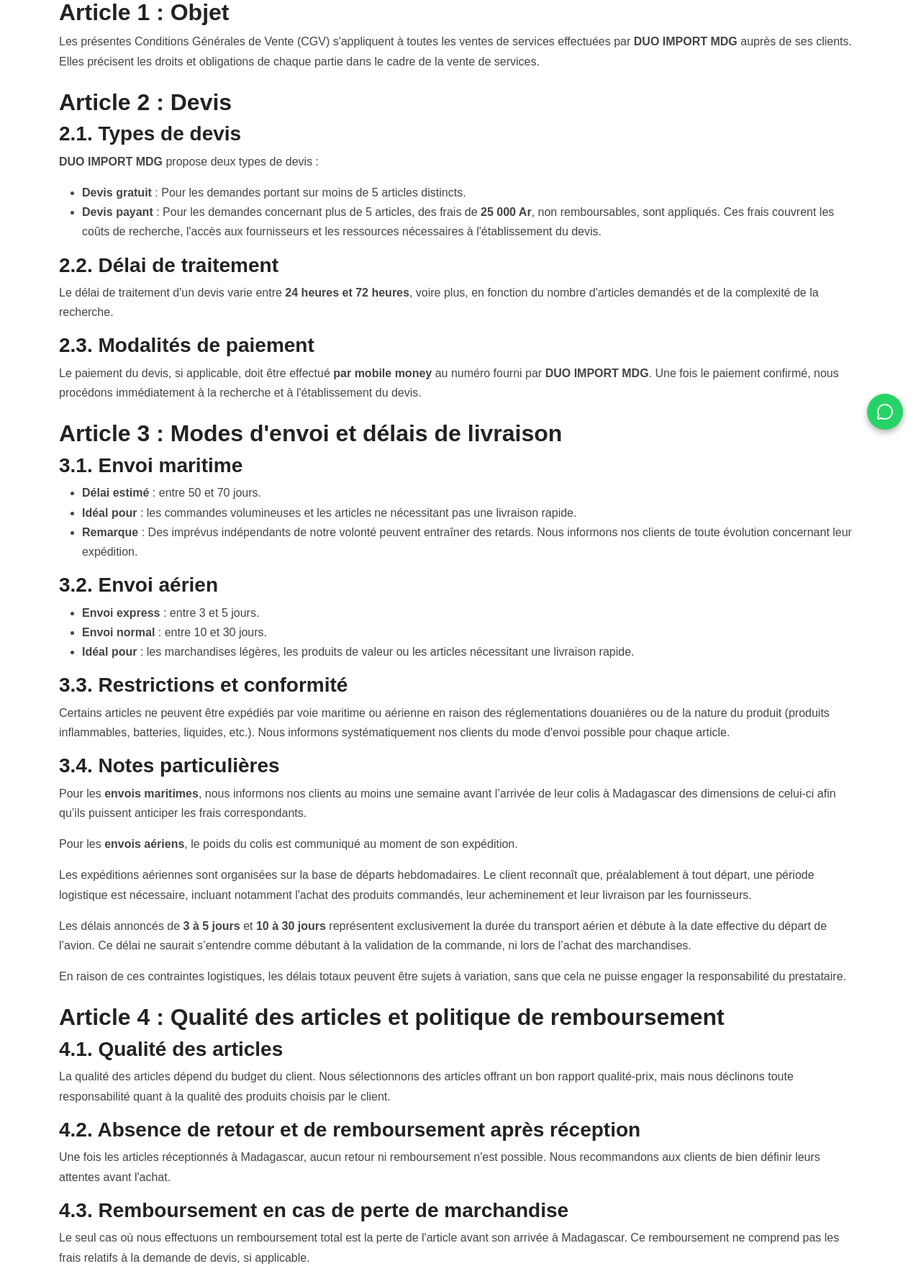
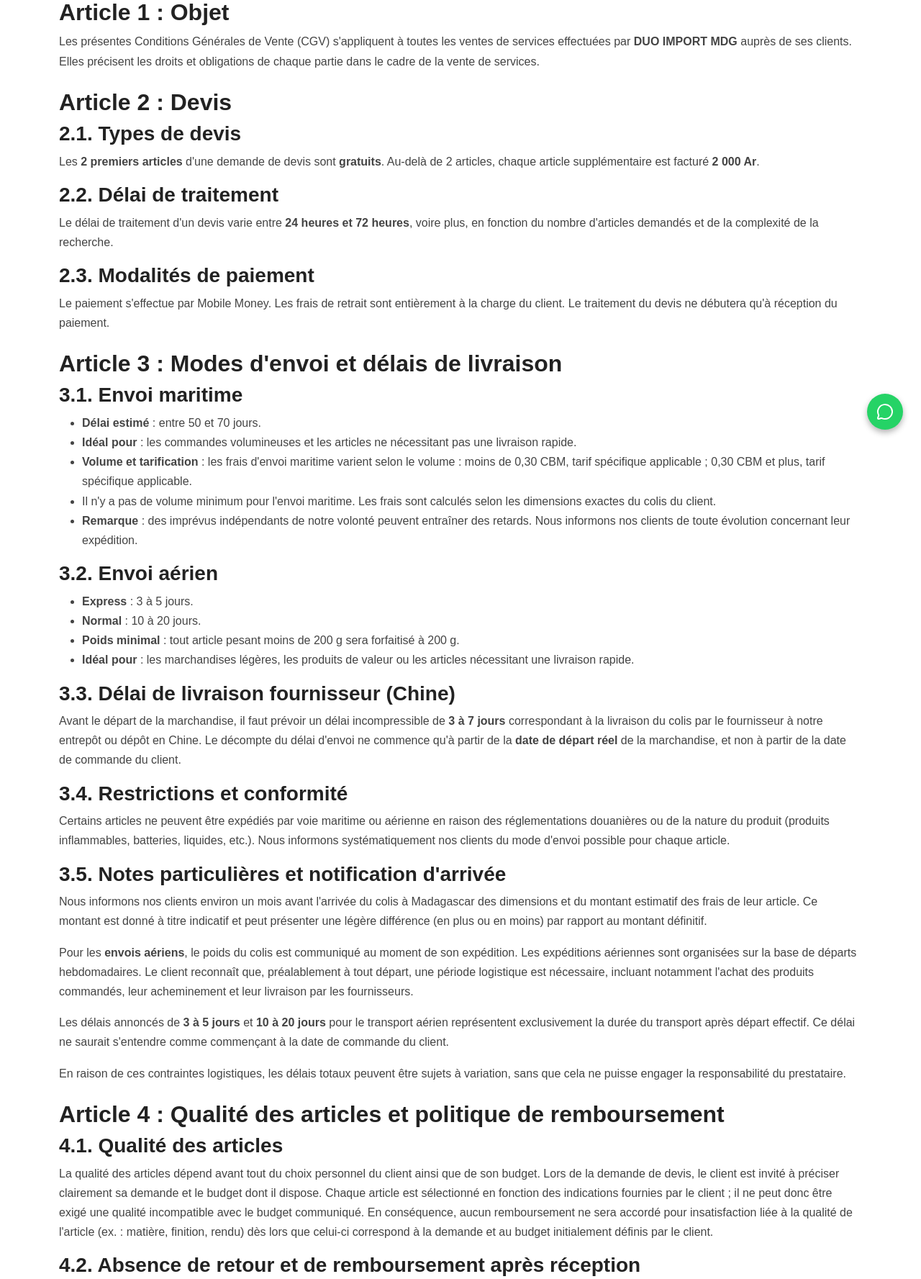
Before and after one commit to thierry1804/duosite, a Symfony app: template templates/cgv/index.html.twig in a window 1280 px wide. Shown: the part 178-1955 px from the top of the page at 72% size. Run offline with Twig, Linux system fonts and the light colour scheme; the template is opened without the code that fills it, so the values that code supplies are empty; some libraries are stand-ins or nearby versions; some web fonts are replaced.

Commit message:
Mise a jour CGV, devis et coherences client (devis, delais, paiement)
Alignement des regles de devis (2 articles gratuits, 2000 Ar), modes d'envoi,
modalites de paiement, article transport (CBM, poids 200g, preavis a un mois),
qualite et remboursement, et paiement (espces unique, frais non negociables).
Delais arien normal 10-20 j sur les formulaires et le site, encart modalites
sur la page devis, fallbacks 2000 Ar, migration item_price a 2000 Ar.

Made-with: Cursor

```diff
--- a/src/Entity/ImportOrder.php
+++ b/src/Entity/ImportOrder.php
@@ -286,7 +286,7 @@ class ImportOrder
         return match ($this->shippingType) {
             'maritime' => 'Envoi maritime (délai estimé : 50-70 jours)',
             'air_express' => 'Envoi aérien express (délai estimé : 3-5 jours)',
-            'air_normal' => 'Envoi aérien normal (délai estimé : 10-30 jours)',
+            'air_normal' => 'Envoi aérien normal (délai estimé : 10-20 jours)',
             default => $this->shippingType,
         };
     }
@@ -297,7 +297,7 @@ class ImportOrder
         return match ($this->shippingType) {
             'maritime' => 'Maritime (50-70 j.)',
             'air_express' => 'Aérien express (3-5 j.)',
-            'air_normal' => 'Aérien normal (10-30 j.)',
+            'air_normal' => 'Aérien normal (10-20 j.)',
             default => $this->shippingType,
         };
     }
--- a/src/Form/ImportOrderType.php
+++ b/src/Form/ImportOrderType.php
@@ -63,7 +63,7 @@ class ImportOrderType extends AbstractType
                 'choices' => [
                     'Envoi maritime (délai estimé : 50-70 jours)' => 'maritime',
                     'Envoi aérien express (délai estimé : 3-5 jours)' => 'air_express',
-                    'Envoi aérien normal (délai estimé : 10-30 jours)' => 'air_normal',
+                    'Envoi aérien normal (délai estimé : 10-20 jours)' => 'air_normal',
                 ],
                 'attr' => ['class' => 'form-control form-select'],
             ])
--- a/src/Form/QuoteType.php
+++ b/src/Form/QuoteType.php
@@ -72,7 +72,7 @@ class QuoteType extends AbstractType
                 'choices' => [
                     'Envoi maritime (délai estimé: 50-70 jours)' => 'maritime',
                     'Envoi aérien express (délai estimé: 3-5 jours)' => 'aerien_express',
-                    'Envoi aérien normal (délai estimé: 10-30 jours)' => 'aerien_normal',
+                    'Envoi aérien normal (délai estimé: 10-20 jours)' => 'aerien_normal',
                 ],
                 'expanded' => true,
                 'multiple' => true,
--- a/src/Service/QuoteFeeCalculator.php
+++ b/src/Service/QuoteFeeCalculator.php
@@ -30,7 +30,7 @@ class QuoteFeeCalculator
         $settings = $this->cachedSettings;
         // Règle métier fixe: 2 articles gratuits maximum par demande.
         $freeItemsLimit = 2;
-        $itemPrice = $settings ? $settings->getItemPrice() : 5000;
+        $itemPrice = $settings ? $settings->getItemPrice() : 2000;
         $itemCount = count($quote->getItems());
 
         if ($itemCount <= $freeItemsLimit) {
--- a/templates/cgv/index.html.twig
+++ b/templates/cgv/index.html.twig
@@ -15,17 +15,13 @@
         <h2>Article 2 : Devis</h2>
 
         <h3>2.1. Types de devis</h3>
-        <p><strong>DUO IMPORT MDG</strong> propose deux types de devis :</p>
-        <ul>
-            <li><strong>Devis gratuit</strong> : Pour les demandes portant sur moins de 5 articles distincts.</li>
-            <li><strong>Devis payant</strong> : Pour les demandes concernant plus de 5 articles, des frais de <strong>25 000 Ar</strong>, non remboursables, sont appliqués. Ces frais couvrent les coûts de recherche, l'accès aux fournisseurs et les ressources nécessaires à l'établissement du devis.</li>
-        </ul>
+        <p>Les <strong>2 premiers articles</strong> d'une demande de devis sont <strong>gratuits</strong>. Au-delà de 2 articles, chaque article supplémentaire est facturé <strong>2 000 Ar</strong>.</p>
 
         <h3>2.2. Délai de traitement</h3>
         <p>Le délai de traitement d'un devis varie entre <strong>24 heures et 72 heures</strong>, voire plus, en fonction du nombre d'articles demandés et de la complexité de la recherche.</p>
 
         <h3>2.3. Modalités de paiement</h3>
-        <p>Le paiement du devis, si applicable, doit être effectué <strong>par mobile money</strong> au numéro fourni par <strong>DUO IMPORT MDG</strong>. Une fois le paiement confirmé, nous procédons immédiatement à la recherche et à l'établissement du devis.</p>
+        <p>Le paiement s'effectue par Mobile Money. Les frais de retrait sont entièrement à la charge du client. Le traitement du devis ne débutera qu'à réception du paiement.</p>
     </section>
 
     <section class="mb-4">
@@ -35,24 +31,29 @@
         <ul>
             <li><strong>Délai estimé</strong> : entre 50 et 70 jours.</li>
             <li><strong>Idéal pour</strong> : les commandes volumineuses et les articles ne nécessitant pas une livraison rapide.</li>
-            <li><strong>Remarque</strong> : Des imprévus indépendants de notre volonté peuvent entraîner des retards. Nous informons nos clients de toute évolution concernant leur expédition.</li>
+            <li><strong>Volume et tarification</strong> : les frais d'envoi maritime varient selon le volume : moins de 0,30 CBM, tarif spécifique applicable ; 0,30 CBM et plus, tarif spécifique applicable.</li>
+            <li>Il n'y a pas de volume minimum pour l'envoi maritime. Les frais sont calculés selon les dimensions exactes du colis du client.</li>
+            <li><strong>Remarque</strong> : des imprévus indépendants de notre volonté peuvent entraîner des retards. Nous informons nos clients de toute évolution concernant leur expédition.</li>
         </ul>
 
         <h3>3.2. Envoi aérien</h3>
         <ul>
-            <li><strong>Envoi express</strong> : entre 3 et 5 jours.</li>
-            <li><strong>Envoi normal</strong> : entre 10 et 30 jours.</li>
+            <li><strong>Express</strong> : 3 à 5 jours.</li>
+            <li><strong>Normal</strong> : 10 à 20 jours.</li>
+            <li><strong>Poids minimal</strong> : tout article pesant moins de 200 g sera forfaitisé à 200 g.</li>
             <li><strong>Idéal pour</strong> : les marchandises légères, les produits de valeur ou les articles nécessitant une livraison rapide.</li>
         </ul>
 
-        <h3>3.3. Restrictions et conformité</h3>
+        <h3>3.3. Délai de livraison fournisseur (Chine)</h3>
+        <p>Avant le départ de la marchandise, il faut prévoir un délai incompressible de <strong>3 à 7 jours</strong> correspondant à la livraison du colis par le fournisseur à notre entrepôt ou dépôt en Chine. Le décompte du délai d'envoi ne commence qu'à partir de la <strong>date de départ réel</strong> de la marchandise, et non à partir de la date de commande du client.</p>
+
+        <h3>3.4. Restrictions et conformité</h3>
         <p>Certains articles ne peuvent être expédiés par voie maritime ou aérienne en raison des réglementations douanières ou de la nature du produit (produits inflammables, batteries, liquides, etc.). Nous informons systématiquement nos clients du mode d'envoi possible pour chaque article.</p>
 
-        <h3>3.4. Notes particulières</h3>
-        <p>Pour les <strong>envois maritimes</strong>, nous informons nos clients au moins une semaine avant l’arrivée de leur colis à Madagascar des dimensions de celui-ci afin qu’ils puissent anticiper les frais correspondants.</p>
-        <p>Pour les <strong>envois aériens</strong>, le poids du colis est communiqué au moment de son expédition.</p>
-        <p>Les expéditions aériennes sont organisées sur la base de départs hebdomadaires. Le client reconnaît que, préalablement à tout départ, une période logistique est nécessaire, incluant notamment l'achat des produits commandés, leur acheminement et leur livraison par les fournisseurs.</p>
-        <p>Les délais annoncés de <strong>3 à 5 jours</strong> et <strong>10 à 30 jours</strong> représentent exclusivement la durée du transport aérien et débute à la date effective du départ de l’avion. Ce délai ne saurait s’entendre comme débutant à la validation de la commande, ni lors de l’achat des marchandises.</p>
+        <h3>3.5. Notes particulières et notification d'arrivée</h3>
+        <p>Nous informons nos clients environ un mois avant l'arrivée du colis à Madagascar des dimensions et du montant estimatif des frais de leur article. Ce montant est donné à titre indicatif et peut présenter une légère différence (en plus ou en moins) par rapport au montant définitif.</p>
+        <p>Pour les <strong>envois aériens</strong>, le poids du colis est communiqué au moment de son expédition. Les expéditions aériennes sont organisées sur la base de départs hebdomadaires. Le client reconnaît que, préalablement à tout départ, une période logistique est nécessaire, incluant notamment l'achat des produits commandés, leur acheminement et leur livraison par les fournisseurs.</p>
+        <p>Les délais annoncés de <strong>3 à 5 jours</strong> et <strong>10 à 20 jours</strong> pour le transport aérien représentent exclusivement la durée du transport après départ effectif. Ce délai ne saurait s'entendre comme commençant à la date de commande du client.</p>
         <p>En raison de ces contraintes logistiques, les délais totaux peuvent être sujets à variation, sans que cela ne puisse engager la responsabilité du prestataire.</p>
     </section>
 
@@ -60,7 +61,7 @@
         <h2>Article 4 : Qualité des articles et politique de remboursement</h2>
 
         <h3>4.1. Qualité des articles</h3>
-        <p>La qualité des articles dépend du budget du client. Nous sélectionnons des articles offrant un bon rapport qualité-prix, mais nous déclinons toute responsabilité quant à la qualité des produits choisis par le client.</p>
+        <p>La qualité des articles dépend avant tout du choix personnel du client ainsi que de son budget. Lors de la demande de devis, le client est invité à préciser clairement sa demande et le budget dont il dispose. Chaque article est sélectionné en fonction des indications fournies par le client ; il ne peut donc être exigé une qualité incompatible avec le budget communiqué. En conséquence, aucun remboursement ne sera accordé pour insatisfaction liée à la qualité de l'article (ex. : matière, finition, rendu) dès lors que celui-ci correspond à la demande et au budget initialement définis par le client.</p>
 
         <h3>4.2. Absence de retour et de remboursement après réception</h3>
         <p>Une fois les articles réceptionnés à Madagascar, aucun retour ni remboursement n'est possible. Nous recommandons aux clients de bien définir leurs attentes avant l'achat.</p>
@@ -79,12 +80,12 @@
 
         <h3>5.1. Modes de paiement</h3>
         <ul>
-            <li><strong>Paiement par Mobile Money</strong> : Les frais de retrait et d'envoi sont à la charge du client.</li>
-            <li><strong>Paiement en espèces (cash)</strong> : Le paiement en espèces est accepté et se fait obligatoirement en notre présence.</li>
+            <li><strong>Paiement par Mobile Money</strong> : les frais de retrait et d'envoi sont à la charge du client.</li>
         </ul>
 
         <h3>5.2. Conditions de paiement</h3>
-        <p>Les paiements s'effectuent uniquement en face-à-face et client doit régler l'intégralité de sa commande.</p>
+        <p>Le paiement en espèces s'effectue exclusivement en face à face. Le client doit régler l'intégralité du montant de sa commande lors de cette rencontre.</p>
+        <p>Les frais d'envoi, qu'il s'agisse d'un envoi aérien ou maritime, sont fixes et non négociables.</p>
         <p>La commission est payable en deux fois : 50 % à la validation de la commande et 50 % avant la remise du colis.</p>
         <p>Les frais d'envoi doivent être payés intégralement avant toute récupération du colis.</p>
         <p>Aucun colis ne sera remis sans le paiement total des frais d'envoi et du solde de la commission.</p>
--- a/templates/contact/index.html.twig
+++ b/templates/contact/index.html.twig
@@ -273,7 +273,7 @@
                         <div id="collapseThree" class="accordion-collapse collapse" aria-labelledby="headingThree" data-bs-parent="#faqAccordion">
                             <div class="accordion-body">
                                 Les délais d'importation dépendent du type de produit, de la quantité, du mode de transport et de la saison.<br/>
-                                Pour le transport aérien, un départ est prévu chaque semaine. Le délai annoncé de 3 à 5 ou 10 à 30 jours correspond uniquement au transport et commence à partir du départ de l'avion, après réception des marchandises auprès des fournisseurs.<br/>
+                                Pour le transport aérien, un départ est prévu chaque semaine. Le délai annoncé de 3 à 5 ou 10 à 20 jours correspond uniquement au transport et commence à partir du départ de l'avion, après réception des marchandises auprès des fournisseurs.<br/>
                                 Pour le transport maritime, le délai moyen est de 50 à 70 jours.
                             </div>
                         </div>
--- a/templates/emails/quote.html.twig
+++ b/templates/emails/quote.html.twig
@@ -42,8 +42,8 @@
             <p>Nombre total d'articles : <strong>{{ feeDetails.itemCount|default(quote.items|length) }}</strong></p>
             <p>Articles gratuits : <strong>{{ feeDetails.freeItems|default(0) }}</strong></p>
             <p>Articles payants : <strong>{{ feeDetails.paidItems|default(quote.items|length) }}</strong></p>
-            <p>Prix par article : <strong>{{ feeDetails.itemPrice|default(5000)|number_format(0, ',', ' ') }} Ar</strong></p>
-            <p>Montant total : <strong>{{ feeDetails.totalFee|default(feeDetails.paidItems|default(quote.items|length) * feeDetails.itemPrice|default(5000))|number_format(0, ',', ' ') }} Ar</strong></p>
+            <p>Prix par article : <strong>{{ feeDetails.itemPrice|default(2000)|number_format(0, ',', ' ') }} Ar</strong></p>
+            <p>Montant total : <strong>{{ feeDetails.totalFee|default(feeDetails.paidItems|default(quote.items|length) * feeDetails.itemPrice|default(2000))|number_format(0, ',', ' ') }} Ar</strong></p>
             {% if quote.transactionReference %}
                 <p>Reference de paiement client : <strong>{{ quote.transactionReference }}</strong></p>
             {% endif %}
--- a/templates/emails/quote_confirmation.html.twig
+++ b/templates/emails/quote_confirmation.html.twig
@@ -54,14 +54,14 @@
             {% if feeDetails.paymentRequired|default(false) %}
                 <div style="background-color: #f8d7da; color: #721c24; padding: 15px; margin: 20px 0; border-radius: 5px;">
                     <h3 style="margin-top: 0;">Paiement requis</h3>
-                    <p>Pour traiter votre demande, un paiement de <strong>{{ feeDetails.totalFee|default(5000)|number_format(0, ',', ' ') }} Ar</strong> est nécessaire.</p>
+                    <p>Pour traiter votre demande, un paiement de <strong>{{ feeDetails.totalFee|default(2000)|number_format(0, ',', ' ') }} Ar</strong> est nécessaire.</p>
 
                     <h4>Détails du calcul:</h4>
                     <ul>
                         <li>Nombre total de produits: <strong>{{ feeDetails.itemCount|default(quote.items|length) }}</strong></li>
                         <li>Produits gratuits: <strong>{{ feeDetails.freeItems|default(0) }}</strong></li>
                         <li>Produits payants: <strong>{{ feeDetails.paidItems|default(feeDetails.itemCount|default(quote.items|length)) }}</strong></li>
-                        <li>Prix par produit: <strong>{{ feeDetails.itemPrice|default(5000)|number_format(0, ',', ' ') }} Ar</strong></li>
+                        <li>Prix par produit: <strong>{{ feeDetails.itemPrice|default(2000)|number_format(0, ',', ' ') }} Ar</strong></li>
                     </ul>
 
                     <p>Veuillez effectuer votre paiement par mobile money au <strong>+261 38 42 711 68</strong> <span style="color:#555;">(il est préférable de confirmer le paiement par appel, s'il vous plaît)</span>.</p>
--- a/templates/home/index.html.twig
+++ b/templates/home/index.html.twig
@@ -117,7 +117,7 @@
                         <div class="process-number">04</div>
                         <div class="process-content">
                             <h3>Information sur les frais</h3>
-                            <p>Pour que vous soyez prêt à recevoir vos produits sans surprise, nous vous communiquons le détail des frais d’importation quelques jours après le départ des marchandises. Vous pouvez consulter ces informations directement sur notre site ou nous appeler pour en savoir plus. Les frais sont calculés en fonction du mode de transport choisi : maritime, aérien normal ou express. Cette étape vous permet de planifier votre budget et de vous préparer financièrement avant l’arrivée de vos marchandises à Madagascar.</p>
+                            <p>Environ un mois avant l’arrivée de votre colis à Madagascar, nous vous communiquons les dimensions et le montant estimatif des frais d’importation (à titre indicatif, le montant définitif pouvant légèrement varier). Vous pouvez consulter ces informations directement sur notre site ou nous appeler pour en savoir plus. Les frais sont calculés en fonction du mode de transport choisi : maritime, aérien normal ou express. Cette étape vous permet de planifier votre budget et de vous préparer financièrement avant l’arrivée de vos marchandises à Madagascar.</p>
                         </div>
                     </div>
                     <div class="process-step fade-up" data-delay="500">
--- a/templates/quote/index.html.twig
+++ b/templates/quote/index.html.twig
@@ -422,6 +422,10 @@
         <p class="small text-muted mb-4">
             Les {{ freeItemsLimit|default(2) }} premiers articles sont gratuits. À partir du {{ (freeItemsLimit|default(2)) + 1 }}e article, chaque article supplémentaire est facturé {{ itemPrice|default(0)|number_format(0, ',', ' ') }} Ar.
         </p>
+        <div class="alert alert-light border mb-4" id="tour-quote-payment-modalities">
+            <h3 class="h6 mb-2">Modalités de paiement</h3>
+            <p class="small mb-0">Le paiement s'effectue par Mobile Money. Les frais de retrait sont entièrement à la charge du client. Le traitement du devis ne débutera qu'à réception du paiement.</p>
+        </div>
         </div>
 
         <div id="tour-quote-shipping">
@@ -468,7 +472,7 @@
                     </div>
                     {{ form_errors(form.shippingMethod) }}
                     <p class="small text-muted mt-2 fst-italic">
-                        <strong>Les envois aériens</strong> ont un départ hebdomadaire. Les délais de <strong>3 à 5 jours</strong> et <strong>10 à 30 jours</strong> <u>commencent uniquement à partir du départ de l’avion</u>, après réception des marchandises auprès des fournisseurs.
+                        <strong>Les envois aériens</strong> ont un départ hebdomadaire. Les délais de <strong>3 à 5 jours</strong> et <strong>10 à 20 jours</strong> <u>commencent uniquement à partir du départ de l’avion</u>, après réception des marchandises auprès des fournisseurs.
                     </p>
                 </div>
             </div>
--- a/templates/quote/view.html.twig
+++ b/templates/quote/view.html.twig
@@ -367,12 +367,12 @@
                                 {% if feeDetails.paidItems|default(0) > 0 %}
                                     <div class="d-flex justify-content-between border-bottom py-2">
                                         <span>Prix par produit:</span>
-                                        <strong>{{ feeDetails.itemPrice|default(5000)|number_format(0, ',', ' ') }} Ar</strong>
+                                        <strong>{{ feeDetails.itemPrice|default(2000)|number_format(0, ',', ' ') }} Ar</strong>
                                     </div>
 
                                     <div class="d-flex justify-content-between py-2">
                                         <span>Montant total:</span>
-                                        <strong>{{ feeDetails.totalFee|default(feeDetails.paidItems|default(quote.items|length) * feeDetails.itemPrice|default(5000))|number_format(0, ',', ' ') }} Ar</strong>
+                                        <strong>{{ feeDetails.totalFee|default(feeDetails.paidItems|default(quote.items|length) * feeDetails.itemPrice|default(2000))|number_format(0, ',', ' ') }} Ar</strong>
                                     </div>
 
                                     <div class="d-flex justify-content-between border-top pt-2 mt-2">
```
Also changed, not shown: migrations/Version20260423120000.php (added, +29 -0 lines).
